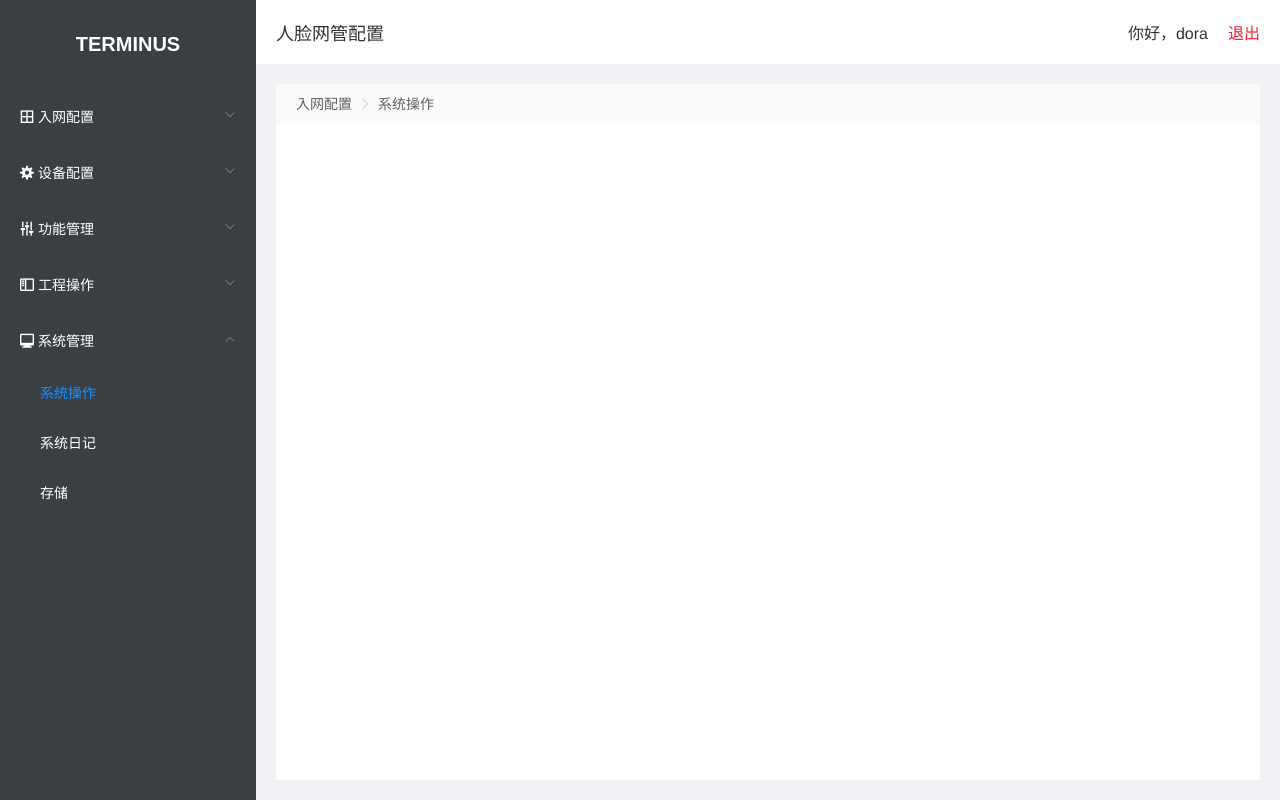
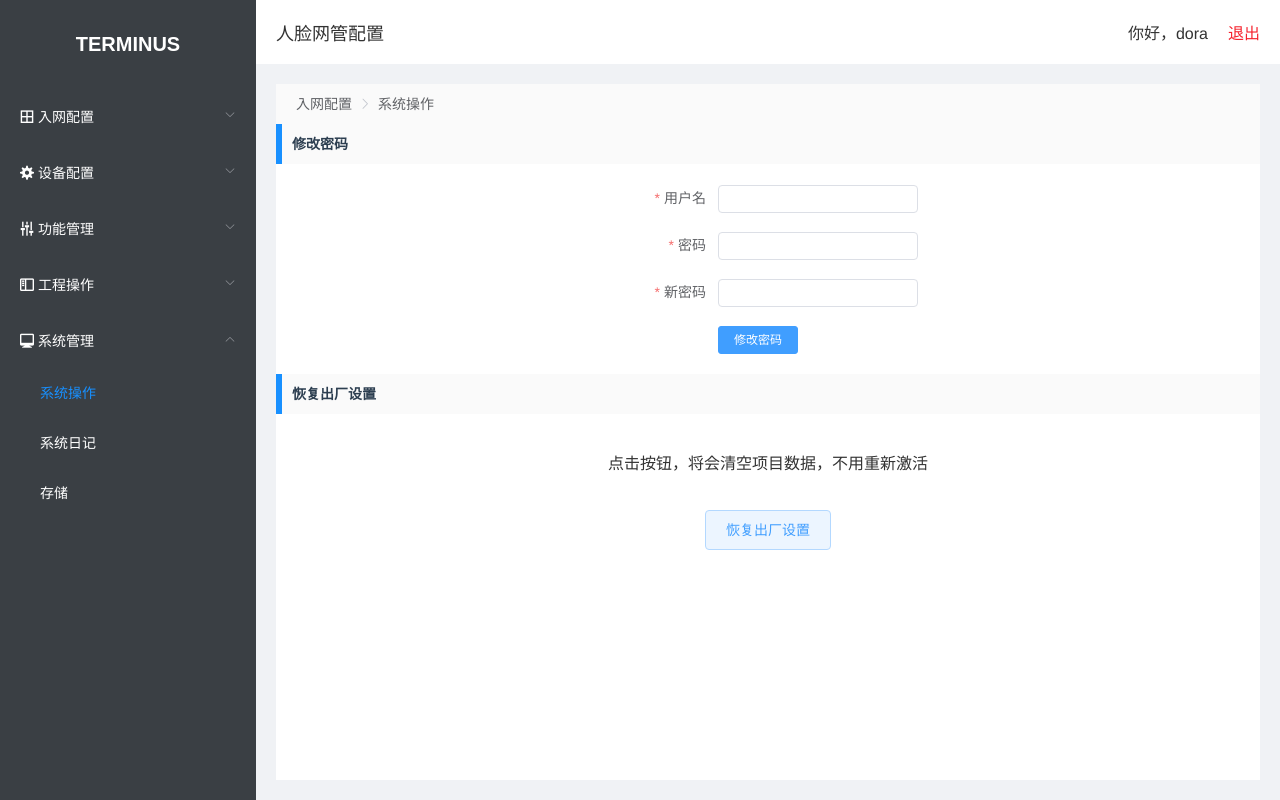
Before and after one commit to dnwu/x3, a Vue app: page /#/devicedeploy/system in a window 1280 px wide. Built offline with nearby package versions, Linux system fonts and the light colour scheme.

Commit message:
系统操作完成

```diff
--- a/src/pages/main/System/System.vue
+++ b/src/pages/main/System/System.vue
@@ -6,6 +6,63 @@
                 <el-breadcrumb-item>系统操作</el-breadcrumb-item>
             </el-breadcrumb>
         </div>
+        <div class="contain">
+            <div class="title">修改密码</div>
+            <div class="reset-password">
+                <el-form size="mini" :model="repasswordData" ref="repasswordData" label-width="100px" class="demo-ruleForm">
+                    <el-form-item
+                        label="用户名"
+                        prop="username"
+                        :rules="[
+                        { required: true, message: '用户名不能为空'}
+                        ]"
+                    >
+                        <el-input v-model="repasswordData.username" auto-complete="off"></el-input>
+                    </el-form-item>
+                    <el-form-item
+                        label="密码"
+                        prop="pass"
+                        :rules="[
+                        { required: true, message: '密码不能为空'}
+                        ]"
+                    >
+                        <el-input v-model="repasswordData.pass" auto-complete="off"></el-input>
+                    </el-form-item>
+                    <el-form-item
+                        label="新密码"
+                        prop="newPass"
+                        :rules="[
+                        { required: true, message: '新密码不能为空'}
+                        ]"
+                    >
+                        <el-input v-model="repasswordData.newPass" auto-complete="off"></el-input>
+                    </el-form-item>
+                    <el-form-item>
+                        <el-button type="primary" @click="submitForm('repasswordData')">修改密码</el-button>
+                    </el-form-item>
+                </el-form>
+            </div>
+            <div class="title">恢复出厂设置</div>
+            <div class="reboot">
+                <div class="reboot-dialog">
+                    <el-dialog
+                        :visible.sync="rebootBox"
+                        width="320px">
+                        <div class="body">
+                            <div class="icon el-icon-warning"></div>
+                            <p>该操作将会重置数据，是否确认执行该操作</p>
+                            <p></p>
+                        </div>
+                        <span slot="footer" class="dialog-footer">
+                            <el-button plain type='primary' size="mini" @click="rebootBox = false">取消</el-button>
+                            <el-button plain type='danger' size="mini" @click="rebootBox = false">确定</el-button>
+                        </span>
+                    </el-dialog>
+                </div>
+                <p>点击按钮，将会清空项目数据，不用重新激活</p>
+                <el-button plain type="primary" @click="rebootBtn">恢复出厂设置</el-button>
+            </div>
+        </div>
     </div>
 </template>
 
@@ -13,23 +70,84 @@
 export default {
   data() {
     return {
-                key: "value"
+      rebootBox: false,
+      repasswordData: {
+        username: "",
+        pass: "",
+        newPass: ""
       }
+    };
   },
+  methods: {
+    submitForm(formName) {
+      this.$refs[formName].validate(valid => {
+        if (valid) {
+          alert("submit!");
+        } else {
+          console.log("error submit!!");
+          return false;
         }
+      });
+    },
+    rebootBtn() {
+        this.rebootBox = true
+    }
+  }
+};
 </script>
 
 <style lang='less' scoped>
-.system{
+.system {
   width: 100%;
   height: 100%;
   background-color: #fff;
-    .bread-crumb{
+  .bread-crumb {
     padding-left: 20px;
     height: 40px;
-        background-color: #FAFAFA;
+    background-color: #fafafa;
     display: flex;
     align-items: center;
   }
+  .contain {
+    .title {
+      height: 40px;
+      background-color: #fafafa;
+      line-height: 40px;
+      border-left: 6px solid #1890ff;
+      padding-left: 10px;
+      font-size: 14px;
+      font-weight: 700;
+    }
+    .reset-password {
+      width: 500px;
+      margin: 20px auto;
+      padding: 0 100px;
+      box-sizing: border-box;
+    }
+    .reboot {
+      padding-top: 20px;
+      text-align: center;
+      color: #333333;
+      .el-button {
+        margin-top: 20px;
+      }
+    }
+  }
 }
 </style>
+<style lang="less">
+.reboot-dialog {
+  .el-dialog__body {
+    .body {
+      .icon {
+        font-size: 40px;
+        color: #f5222d;
+      }
+      p:nth-of-type(1) {
+        font-size: 14px;
+        font-weight: 700;
+      }
+    }
+  }
+}
+</style>
```
Lines whose indentation alone changed are shown as unchanged.
